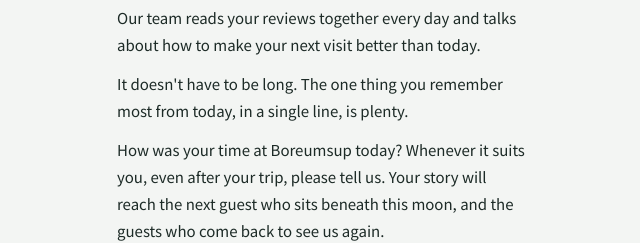
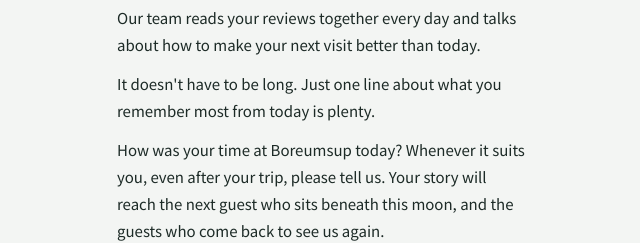
Before and after one commit to jihyo970206-dot/boreumsup-welcome, a plain HTML site: page index.html in a window 1280 px wide. Shown: the part 1034-1277 px from the top of the page, 319-959 px from the left. Drawn offline with Linux system fonts and the light colour scheme; a web font is replaced by a local one.

Commit message:
Add files via upload

```diff
--- a/index.html
+++ b/index.html
@@ -1,11 +1,11 @@
 <!doctype html>
-<html lang="ko">
+<html lang="en">
 <head>
 <meta charset="utf-8">
 <meta name="viewport" content="width=device-width, initial-scale=1, viewport-fit=cover">
 <meta name="robots" content="noindex">
 <style>:root{padding-top:env(safe-area-inset-top,0px);padding-bottom:env(safe-area-inset-bottom,0px)}body{margin:0}[hidden]{display:none!important}</style>
-<title>보름숲 웰컴 와인</title>
+<title>Boreumsup Welcome Wine · 满月林</title>
 <link rel="preconnect" href="https://fonts.googleapis.com">
 <link rel="preconnect" href="https://fonts.gstatic.com" crossorigin>
 <link rel="stylesheet" href="https://fonts.googleapis.com/css2?family=Gowun+Batang:wght@400;700&family=Noto+Sans+KR:wght@400;500;700&family=Noto+Serif+SC:wght@600&family=Noto+Sans+SC:wght@400;500;700&display=swap">
@@ -112,7 +112,6 @@
     <div class="bar">
       <div class="mark">BOREUMSUP<small>보름숲 · 满月林</small></div>
       <nav class="langs" aria-label="Language">
-        <button type="button" id="lang-ko" data-lang="ko" aria-pressed="false">KO</button>
         <button type="button" id="lang-zh" data-lang="zh" aria-pressed="false">中文</button>
         <button type="button" id="lang-en" data-lang="en" aria-pressed="false">EN</button>
       </nav>
@@ -167,6 +166,8 @@
      GA_ID: Google Analytics 4 측정 ID (예: "G-XXXXXXX"). 외부 호스팅에 올렸을 때만 작동합니다. */
   const LINKS = { naver: "https://naver.me/F1r2T6Oy", google: "https://share.google/WrmqrnarodhqoMafY", dianping: "https://m.dianping.com/shopinfo/H3uxKhJFgEYGxx9h" };
   const GA_ID = "";
+  /* SHEET_URL: 구글 시트 Apps Script 웹 앱 주소 (https://script.google.com/macros/s/…/exec) */
+  const SHEET_URL = "";
 
   const ICONS = {
     naver: '<svg viewBox="0 0 24 24" fill="none" stroke="currentColor" stroke-width="1.7" stroke-linecap="round" stroke-linejoin="round"><path d="M12 21s-6.5-6.2-6.5-11a6.5 6.5 0 0 1 13 0c0 4.8-6.5 11-6.5 11z"/><circle cx="12" cy="10" r="2.4"/></svg>',
@@ -174,33 +175,12 @@
     dianping: '<svg viewBox="0 0 24 24" fill="none" stroke="currentColor" stroke-width="1.7" stroke-linejoin="round"><path d="M5 5.5h14a1.5 1.5 0 0 1 1.5 1.5v8a1.5 1.5 0 0 1-1.5 1.5h-7l-4.5 3.5v-3.5H5A1.5 1.5 0 0 1 3.5 15V7A1.5 1.5 0 0 1 5 5.5z"/><path d="M8.5 11h.01M12 11h.01M15.5 11h.01" stroke-width="2.4" stroke-linecap="round"/></svg>'
   };
   const NAMES = {
-    ko: { naver: "네이버 지도", google: "Google 지도", dianping: "따종디엔핑 大众点评" },
     zh: { naver: "NAVER 地图", google: "Google 地图", dianping: "大众点评" },
     en: { naver: "Naver Map", google: "Google Maps", dianping: "Dianping 大众点评" }
   };
-  const ORDER = { ko: ["naver", "google", "dianping"], zh: ["dianping", "google", "naver"], en: ["google", "dianping", "naver"] };
+  const ORDER = { zh: ["dianping", "google", "naver"], en: ["google", "dianping", "naver"] };
 
   const T = {
-    ko: {
-      hero: "식사와 함께\n와인을 곁들여보세요",
-      lead: "보름숲이 오늘 방문해 주신 분께 하우스와인 한 잔을 드립니다.",
-      title: "하우스와인 1잔",
-      show: "이 화면을 직원에게 보여주세요",
-      clock: "직원 확인용 · 현재 시각",
-      alt: "운전하시는 분, 만 19세 미만 고객께는 무알콜 음료로 대신 드립니다.",
-      lt: "다시 차오르는 달처럼",
-      letter: [
-        "달은 매일 둥글지 않습니다. 조금씩 기울었다가, 다시 차올라 보름달이 됩니다.",
-        "보름숲도 매일 조금씩 채워가고 있습니다. 그 빈자리를 채워주는 것은 손님들이 들려주시는 이야기입니다.",
-        "저희 직원들은 매일 리뷰를 함께 읽고, 다음 방문이 오늘보다 더 좋아지도록 이야기 나눕니다.",
-        "길지 않아도 괜찮습니다. 오늘 가장 기억에 남은 한 가지, 한 줄이면 충분합니다.",
-        "오늘 보름숲에서의 시간은 어떠셨나요? 편하실 때, 여행을 마치신 뒤라도 들려주세요. 손님의 이야기는 이 달 아래 앉으실 다음 손님께, 그리고 다시 찾아주실 손님께로 이어집니다."
-      ],
-      sign: "감사합니다. 보름숲 드림",
-      rl: "후기 남기기",
-      fine: "와인은 후기 작성 여부와 관계없이 제공됩니다.",
-      soon: "링크 연결 예정"
-    },
     zh: {
       hero: "用餐时\n来一杯葡萄酒吧",
       lead: "满月林为今天到店的客人免费赠送一杯店家精选葡萄酒。",
@@ -233,7 +213,7 @@
         "The moon isn't full every night. It wanes little by little, then fills again until it becomes a full moon.",
         "Boreumsup is filling up a little more each day, too. What fills the empty spaces are the stories our guests share with us.",
         "Our team reads your reviews together every day and talks about how to make your next visit better than today.",
-        "It doesn't have to be long. The one thing you remember most from today, in a single line, is plenty.",
+        "It doesn't have to be long. Just one line about what you remember most from today is plenty.",
         "How was your time at Boreumsup today? Whenever it suits you, even after your trip, please tell us. Your story will reach the next guest who sits beneath this moon, and the guests who come back to see us again."
       ],
       sign: "Thank you. From all of us at Boreumsup",
@@ -258,17 +238,31 @@
       document.head.appendChild(s);
     } catch (e) {}
   }
+  /* 방문 ID(같은 탭에서 새로고침해도 유지), 위치 코드(?loc=), 기기 */
+  const SID = (function () {
+    try { let v = sessionStorage.getItem("bs-sid"); if (!v) { v = Date.now().toString(36) + Math.random().toString(36).slice(2, 8); sessionStorage.setItem("bs-sid", v); } return v; }
+    catch (e) { return Date.now().toString(36) + Math.random().toString(36).slice(2, 8); }
+  })();
+  const LOC = (function () { try { return new URLSearchParams(location.search).get("loc") || ""; } catch (e) { return ""; } })();
+  const DEVICE = /iPhone|iPad|iPod/i.test(navigator.userAgent) ? "iOS" : /Android/i.test(navigator.userAgent) ? "Android" : "PC/기타";
+
   function track(name, params) {
-    try { if (window.gtag) window.gtag("event", name, Object.assign({ language: lang }, params || {})); } catch (e) {}
+    const data = Object.assign({ event: name, lang: lang, loc: LOC, sid: SID, device: DEVICE }, params || {});
+    try { if (window.gtag) window.gtag("event", name, data); } catch (e) {}
+    if (!SHEET_URL) return;
+    try {
+      const body = new URLSearchParams(data);
+      if (navigator.sendBeacon && navigator.sendBeacon(SHEET_URL, body)) return;
+      fetch(SHEET_URL, { method: "POST", mode: "no-cors", keepalive: true, body: body });
+    } catch (e) {}
   }
 
-  let lang = "ko";
+  let lang = "en";
 
   function pickInitial() {
     try { const saved = localStorage.getItem("bs-lang"); if (saved && T[saved]) return saved; } catch (e) {}
     const nav = (navigator.languages && navigator.languages[0]) || navigator.language || "ko";
     if (/^zh/i.test(nav)) return "zh";
-    if (/^ko/i.test(nav)) return "ko";
     return "en";
   }
 
@@ -360,7 +354,7 @@
 
   function tick() {
     const now = new Date();
-    const loc = lang === "zh" ? "zh-CN" : lang === "en" ? "en-US" : "ko-KR";
+    const loc = lang === "zh" ? "zh-CN" : "en-US";
     const d = now.toLocaleDateString(loc, { month: "short", day: "numeric", weekday: "short" });
     const tm = now.toLocaleTimeString(loc, { hour: "2-digit", minute: "2-digit", second: "2-digit", hour12: false });
     document.getElementById("clock").textContent = d + "  " + tm;
@@ -375,6 +369,7 @@
   lang = pickInitial();
   loadAnalytics();
   render();
+  track("visit");
   setInterval(tick, 1000);
 </script>
 </body>
```
